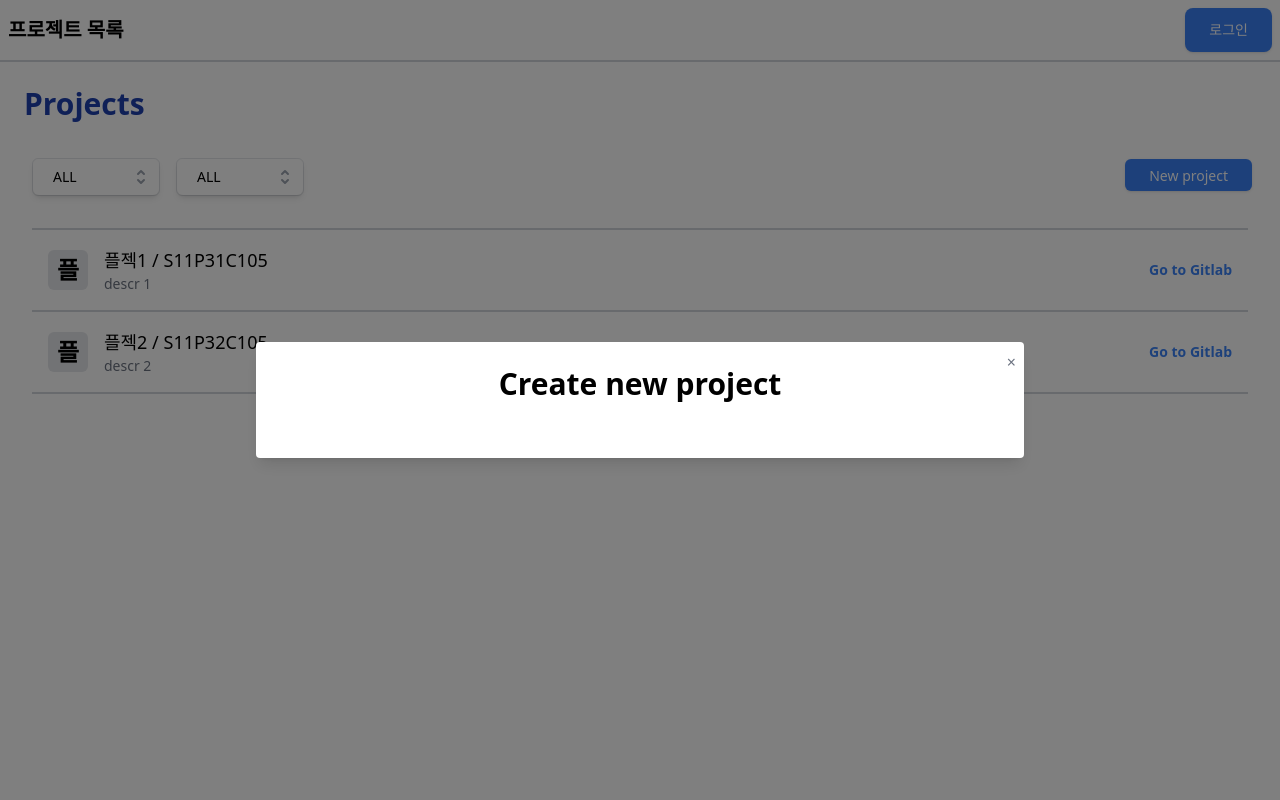
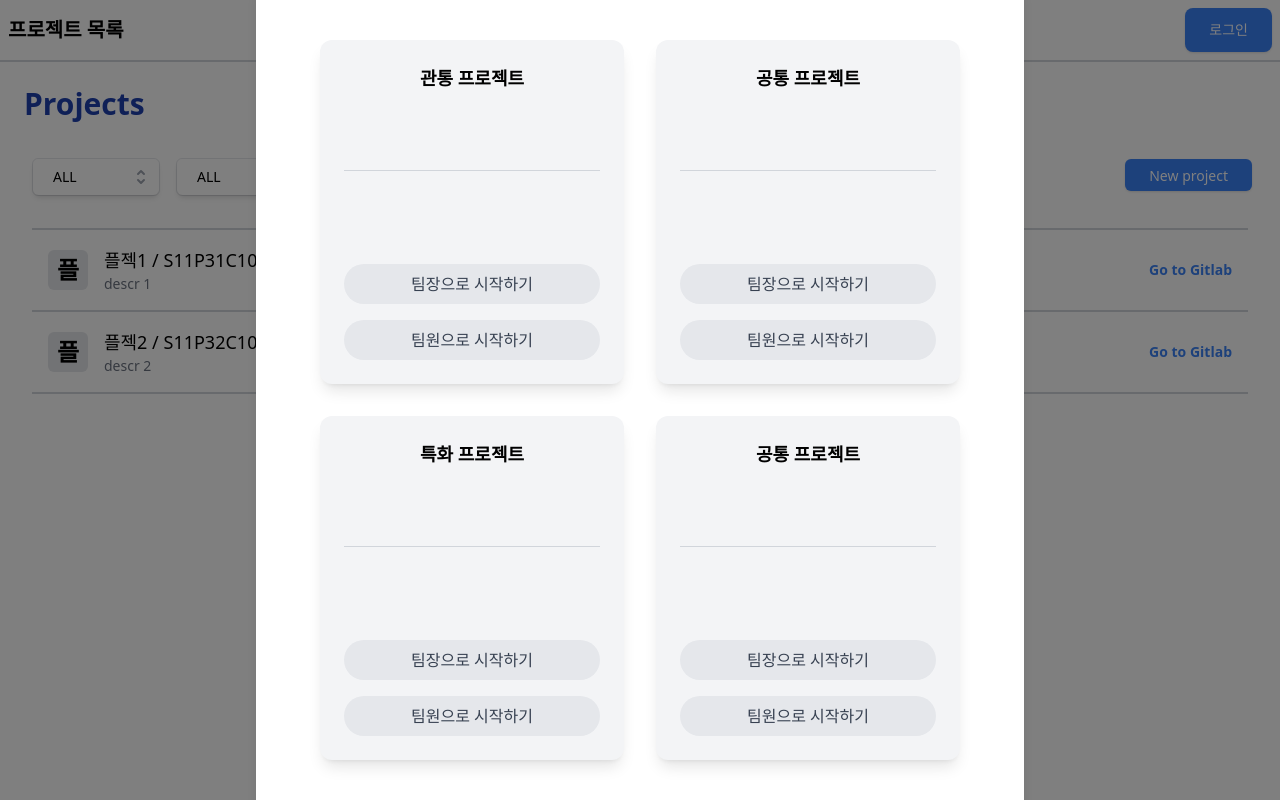
Before and after one commit to peter1000ys/GoodIdea, a React (Vite) app in the folder frontend/: page /projectList in a window 1280 px wide. Both pictures are taken after a click on the button "New project". Built offline with nearby package versions, Linux system fonts and the light colour scheme.

Commit message:
feat:프로젝트 생성 페이지(이동까지만)

```diff
--- a/frontend/src/components/projectlist/CreateProject.jsx
+++ b/frontend/src/components/projectlist/CreateProject.jsx
@@ -1,5 +1,90 @@
-function CreateProject() {
-  return <></>;
-}
+import React, { useState } from "react";
+
+const ProjectCard = ({ title, onSelect }) => {
+  return (
+    <div
+      onClick={onSelect}
+      className="bg-gray-100 rounded-xl shadow-lg p-6 flex flex-col items-center justify-between cursor-pointer"
+    >
+      <h2 className="text-lg font-semibold">{title}</h2>
+      <hr className="w-full border-gray-300 my-2" />
+      <div className="flex flex-col space-y-4 mt-4 w-full">
+        <button className="px-4 py-2 bg-gray-200 rounded-full text-gray-700 hover:bg-gray-300 transition">
+          팀장으로 시작하기
+        </button>
+        <button className="px-4 py-2 bg-gray-200 rounded-full text-gray-700 hover:bg-gray-300 transition">
+          팀원으로 시작하기
+        </button>
+      </div>
+    </div>
+  );
+};
+
+const WritePage = ({ onBack }) => (
+  <div className="bg-white rounded-lg shadow-lg p-10 max-w-lg mx-auto text-center">
+    <h2 className="text-2xl font-bold mb-4">작성 페이지</h2>
+    <p>이 페이지에서 프로젝트의 상세 내용을 작성하세요.</p>
+    <button
+      onClick={onBack}
+      className="mt-6 px-4 py-2 bg-blue-900 text-white rounded-md"
+    >
+      뒤로가기
+    </button>
+  </div>
+);
+
+const CreateProject = () => {
+  const [page, setPage] = useState("project"); // 현재 페이지: 'project' 또는 'write'
+  const [isAnimating, setIsAnimating] = useState(false); // 애니메이션 상태 관리
+
+  const handleSelect = () => {
+    setIsAnimating(true);
+    setTimeout(() => {
+      setPage("write"); // 'write' 페이지로 전환
+      setIsAnimating(false);
+    }, 500);
+  };
+
+  const handleBack = () => {
+    setIsAnimating(true);
+    setTimeout(() => {
+      setPage("project"); // 'project' 페이지로 전환
+      setIsAnimating(false);
+    }, 500);
+  };
+
+  return (
+    <div className="flex justify-center items-center h-screen overflow-hidden">
+      {/* 첫 번째 컴포넌트 (카드 목록) */}
+      {page === "project" && (
+        <div
+          className={`grid grid-cols-1 sm:grid-cols-2 gap-8 p-10 w-full h-full transition-all duration-500 transform ${
+            isAnimating ? "opacity-0 blur-sm" : "opacity-100 blur-0"
+          }`}
+        >
+          {[
+            "관통 프로젝트",
+            "공통 프로젝트",
+            "특화 프로젝트",
+            "공통 프로젝트",
+          ].map((title, index) => (
+            <ProjectCard key={index} title={title} onSelect={handleSelect} />
+          ))}
+        </div>
+      )}
+
+      {/* 두 번째 컴포넌트 (작성 페이지) */}
+      {page === "write" && (
+        <div
+          className={`transition-all duration-500 transform ${
+            isAnimating ? "opacity-0 blur-sm" : "opacity-100 blur-0"
+          }`}
+        >
+          <WritePage onBack={handleBack} />
+        </div>
+      )}
+    </div>
+  );
+};
 
 export default CreateProject;
--- a/frontend/src/page/ProjectListPage.jsx
+++ b/frontend/src/page/ProjectListPage.jsx
@@ -7,6 +7,7 @@ import Divier from "../components/common/Divier";
 import ProjectListItem from "../components/projectlist/ProjectLIstItem";
 import Select from "../components/projectlist/Select";
 import PortalModal from "../components/common/PortalModal";
+import CreateProject from "../components/projectlist/CreateProject";
 
 function ProjectListPage() {
   const [projectListData, setProjectListData] = useState([]);
@@ -93,9 +94,7 @@ function ProjectListPage() {
         }}
       >
         <div className="w-full h-full flex flex-col">
-          <div className="flex items-center self-center mb-8">
-            <h1 className="font-bold text-3xl ">Create new project</h1>
-          </div>
+          <CreateProject />
         </div>
       </PortalModal>
     </>
```
